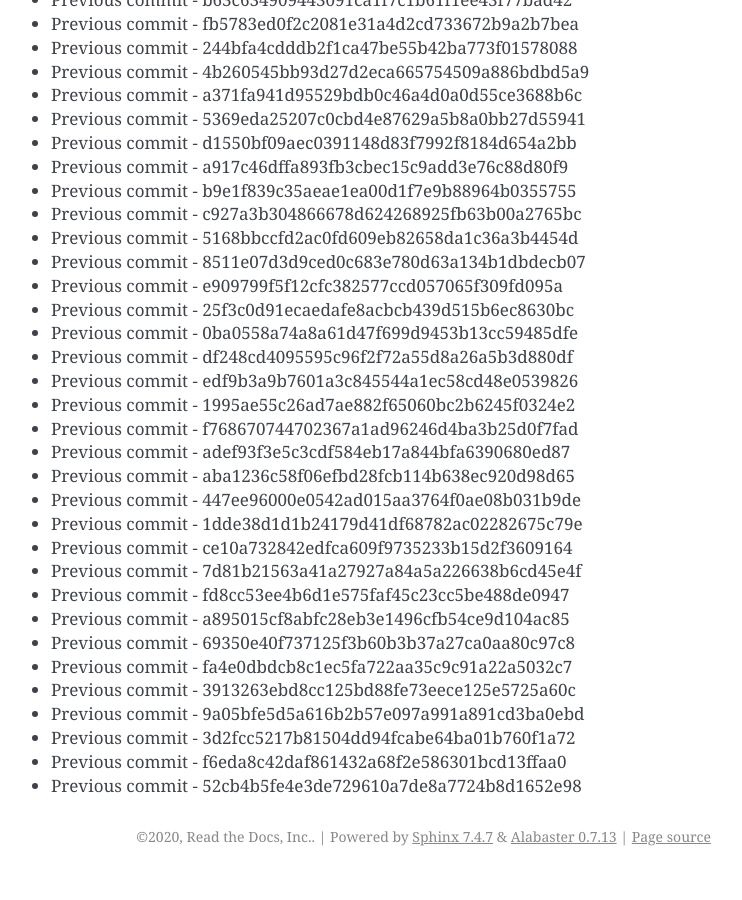
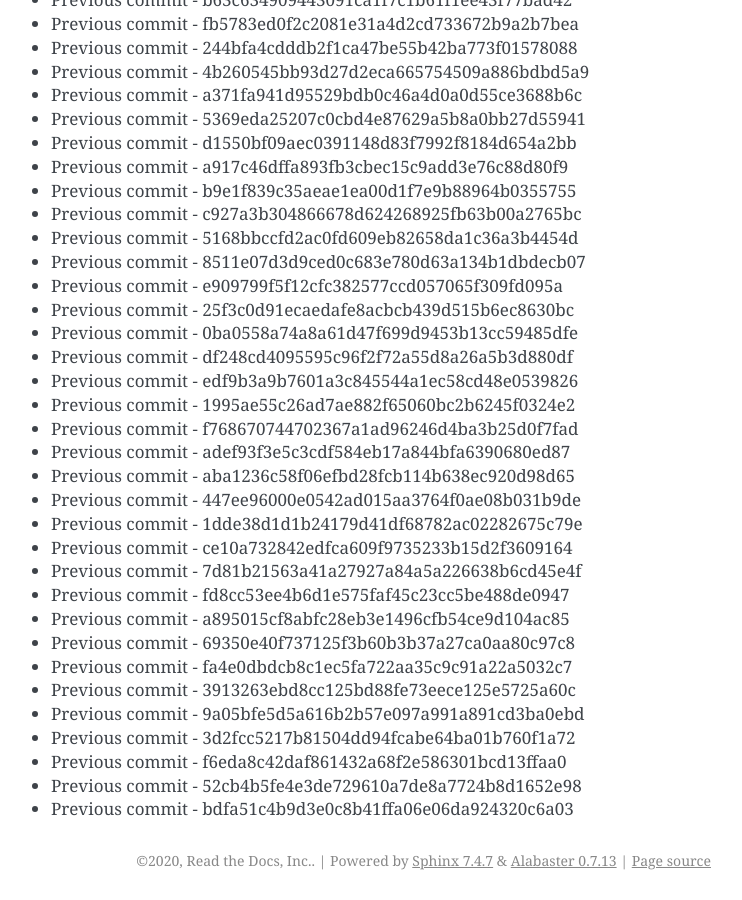
Before and after one commit to readthedocs/rtd-git-stresstest, a Sphinx documentation site: the page built from docs/updates.rst, in a window 1280 px wide and 900 px high, scrolled down 17789 px. Shown: the whole window, without its empty margins (399-1141 px from the left). Built offline with Sphinx 7.4.7, drawn with Linux system fonts in a browser that asks for light colours; before the commit the page ends 18665 px from its top, so only the background shows below that.

Commit message:
Generating commit from previous: bdfa51c4b9d3e0c8b41ffa06e06da924320c6a03

```diff
--- a/docs/updates.rst
+++ b/docs/updates.rst
@@ -779,3 +779,4 @@ It can be tested for any performance characteristics.
 * Previous commit - 3d2fcc5217b81504dd94fcabe64ba01b760f1a72
 * Previous commit - f6eda8c42daf861432a68f2e586301bcd13ffaa0
 * Previous commit - 52cb4b5fe4e3de729610a7de8a7724b8d1652e98
+* Previous commit - bdfa51c4b9d3e0c8b41ffa06e06da924320c6a03
```
